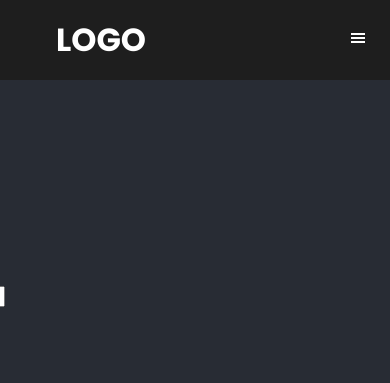
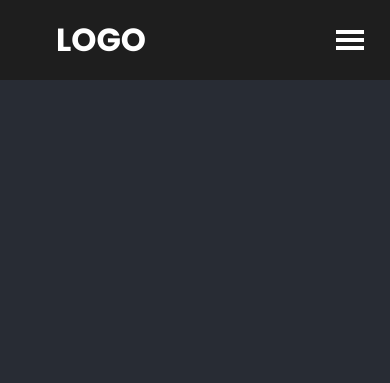
Before and after one commit to AlexKinn/CineSpectrum, a React (Create React App) app in the folder app/: page / in a window 390 px wide. Shown: the top 383 px of the page. Built offline with nearby package versions, Linux system fonts and the light colour scheme.

Commit message:
create navbar mobile mode menu

```diff
--- a/app/src/components/Navbar.module.scss
+++ b/app/src/components/Navbar.module.scss
@@ -30,6 +30,21 @@
             padding-left: 2rem;
         }
 
+        &__toggle {
+            cursor: pointer;
+            display: flex;
+            align-items: center;
+            font-size: 2rem;
+            transition: 0.3s ease all;
+            position: relative;
+            &:hover {
+                color: $primary-color;
+            }
+            @include breakpoint(md) {
+                display: none;
+            }
+        }
+
         &__nav {
             top: 0;
             right: 100%;
@@ -42,11 +57,14 @@
             justify-content: center;
             align-items: center;
             text-align: center;
-            background: rgba($dark-color, 0.8);
+            background: rgba($dark-color, 0.3);
             backdrop-filter: blur(2px);
             transform: translate(0);
             transition: 0.3s ease transform;
 
+            &.isMenu {
+                transform: translate(100%);
+            }
 
             @include breakpoint(md) {
                 transform: none;
--- a/app/src/components/Navbar.tsx
+++ b/app/src/components/Navbar.tsx
@@ -41,16 +41,17 @@ export default function Navbar() {
         <Link to="/" className={classes.header__content__home}>
           LOGO
         </Link>
+        { size.width >= 1040 &&
+          <div className={classes.header__content__nav__search}>
+            <input type="search" placeholder="Search here" />
+            <button></button>
+          </div>
+        }
         <nav
           className={`${classes.header__content__nav} ${
             menuOpen && size.width < 1040 ? classes.isMenu: ""
           }`}
         >
-          <div className={classes.header__content__nav__search}>
-            <input type="search"
-              placeholder="Search here" />
-            <button></button>
-            </div>
           <ul>
             <li>
               <Link to="/">Movies</Link>
@@ -66,7 +67,7 @@ export default function Navbar() {
             </li>
           </ul>
         </nav>
-        <div>
+        <div className={classes.header__content__toggle}>
           {!menuOpen ? (
             <GiHamburgerMenu onClick={menuToggleHandler} />
           ) : (
```
